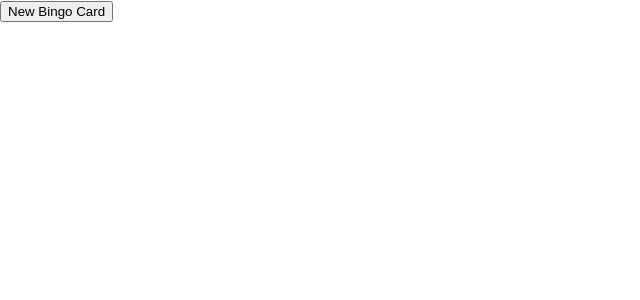
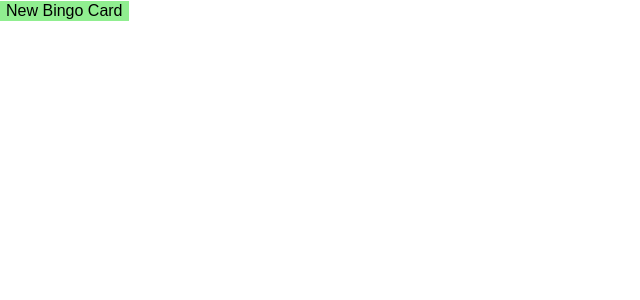
Before and after one commit to TNTSPLASH-ORG/BingoApp, a React (Create React App) app: page / in a window 1280 px wide. Shown: the top 300 px of the page, without its empty margins (0-640 px from the left). Built offline with nearby package versions, Linux system fonts and the light colour scheme; the HTML template or start-up script is replaced by a standard one.

Commit message:
Added CSS Styling for Button, and misc

```diff
--- a/src/App.css
+++ b/src/App.css
@@ -8,5 +8,25 @@
     width: 35px;
     height: 100vh;
     background-color: #ffffff;
+}
 
+
+.button {
+    transition-duration: 0.4s;
+    border: none;
+    background-color: #90ee90;
+    text-align: center;
+    text-decoration: none;
+    display: inline-block;
+    font-size: 16px;
+    cursor: pointer;
 }
+
+.button:hover {
+    background-color: #4CAF50; /* Green */
+    color: white;
+}
+
+.space {
+    color: black;
+}
--- a/src/App.js
+++ b/src/App.js
@@ -80,7 +80,7 @@ function App() {
           const newNum = { ...num }
 
           if (num.backgroundColor === "#FFFFFF") {
-            newNum.backgroundColor = "#E6A5A5"
+            newNum.backgroundColor = "#90ee90"
           } else {
             newNum.backgroundColor = "#FFFFFF"
           }
@@ -106,7 +106,7 @@ function App() {
         bingocard={bingocard}
         toggleBackground={toggleBackground}
       />
-      <button onClick={handleNewBingo}>New Bingo Card</button>
+      <button className="button" onClick={handleNewBingo}>New Bingo Card</button>
     </div>
   );
 }
--- a/src/Space.js
+++ b/src/Space.js
@@ -3,9 +3,12 @@ import React from "react";
 export default function Space(props) {
   return (
     <div
+      class="space"
       key={props.id}
       onClick={() => props.toggleBackground(props.id)}
-      style={{backgroundColor: props.backgroundColor}}
+      style={{backgroundColor: props.backgroundColor, cursor: "pointer"}}
+      onMouseOver={(event) => event.target.style.backgroundColor = "#4CAF50"}
+      onMouseLeave={(event) => event.target.style.backgroundColor = props.backgroundColor}
       >
       {props.num}
     </div>
```
Also changed, not shown: 1 other file (tests, documents, lock files or other folders).
